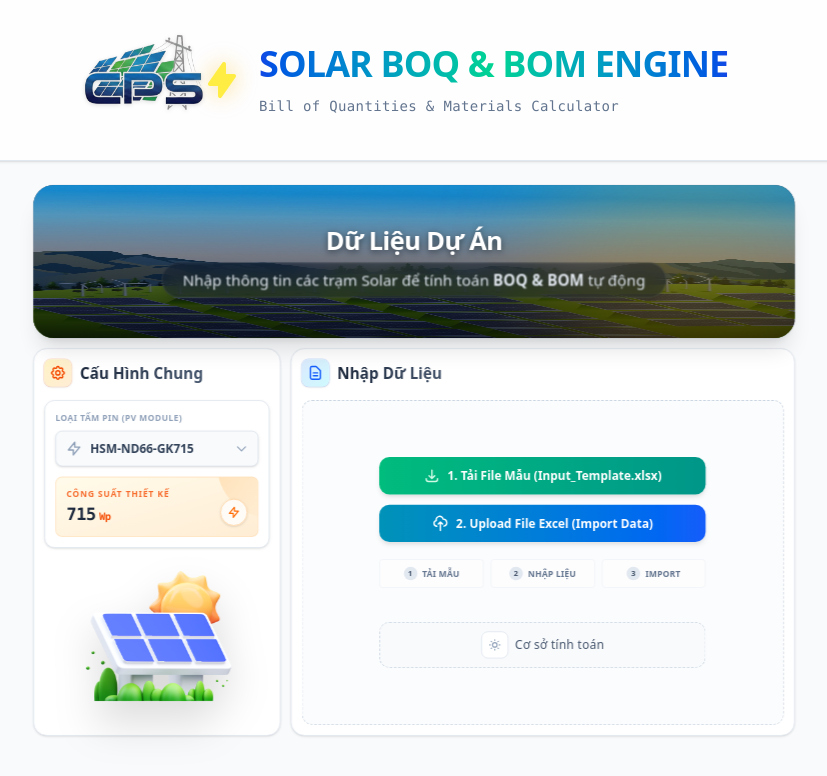
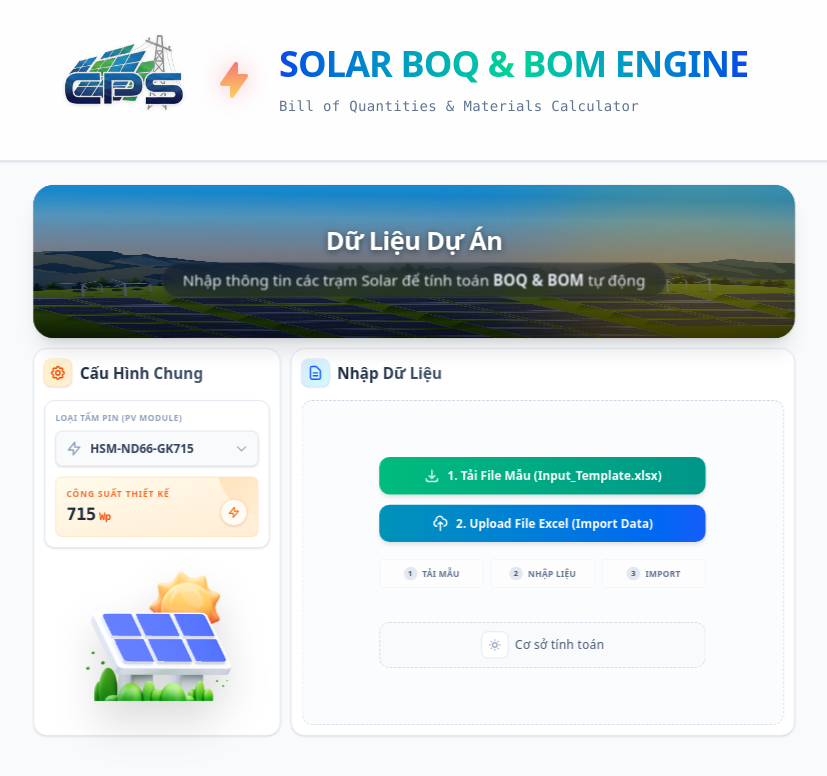
Before and after one commit to huy16/CPS-Solar-BOM, a React (Vite) app: page / in a window 1280 px wide. Shown: the top 776 px of the page, without its empty margins (226-1053 px from the left). Built offline with nearby package versions, Linux system fonts and the light colour scheme.

Commit message:
style: apply red-yellow gradient to lightning bolt and adjust spacing

```diff
--- a/src/App.jsx
+++ b/src/App.jsx
@@ -18,7 +18,7 @@ function App() {
             {/* CPS Logo - Clickable Reset */}
             <button
               onClick={handleReset}
-              className="cursor-pointer focus:outline-none transition-transform active:scale-95 group -mr-2"
+              className="cursor-pointer focus:outline-none transition-transform active:scale-95 group"
               title="Quay lại Dashboard"
             >
               <img
@@ -29,9 +29,15 @@ function App() {
             </button>
 
             {/* Lightning Bolt Icon Replacement for Divider */}
-            <div className="flex items-center justify-center">
-              <svg className="w-10 h-10 text-amber-400 animate-pulse drop-shadow-[0_0_12px_rgba(251,191,36,0.8)] filter brightness-125" fill="currentColor" viewBox="0 0 20 20">
-                <path fillRule="evenodd" d="M11.3 1.046A1 1 0 0112 2v5h4a1 1 0 01.82 1.573l-7 10A1 1 0 018 18v-5H4a1 1 0 01-.82-1.573l7-10a1 1 0 011.12-.38z" clipRule="evenodd" />
+            <div className="flex items-center justify-center ml-4 px-2">
+              <svg className="w-10 h-10 animate-pulse drop-shadow-[0_0_12px_rgba(239,68,68,0.5)]" viewBox="0 0 20 20">
+                <defs>
+                  <linearGradient id="boltGradient" x1="0%" y1="0%" x2="0%" y2="100%">
+                    <stop offset="0%" stopColor="#ef4444" /> {/* red-500 */}
+                    <stop offset="100%" stopColor="#fbbf24" /> {/* amber-400 */}
+                  </linearGradient>
+                </defs>
+                <path fill="url(#boltGradient)" fillRule="evenodd" d="M11.3 1.046A1 1 0 0112 2v5h4a1 1 0 01.82 1.573l-7 10A1 1 0 018 18v-5H4a1 1 0 01-.82-1.573l7-10a1 1 0 011.12-.38z" clipRule="evenodd" />
               </svg>
             </div>
 
```
